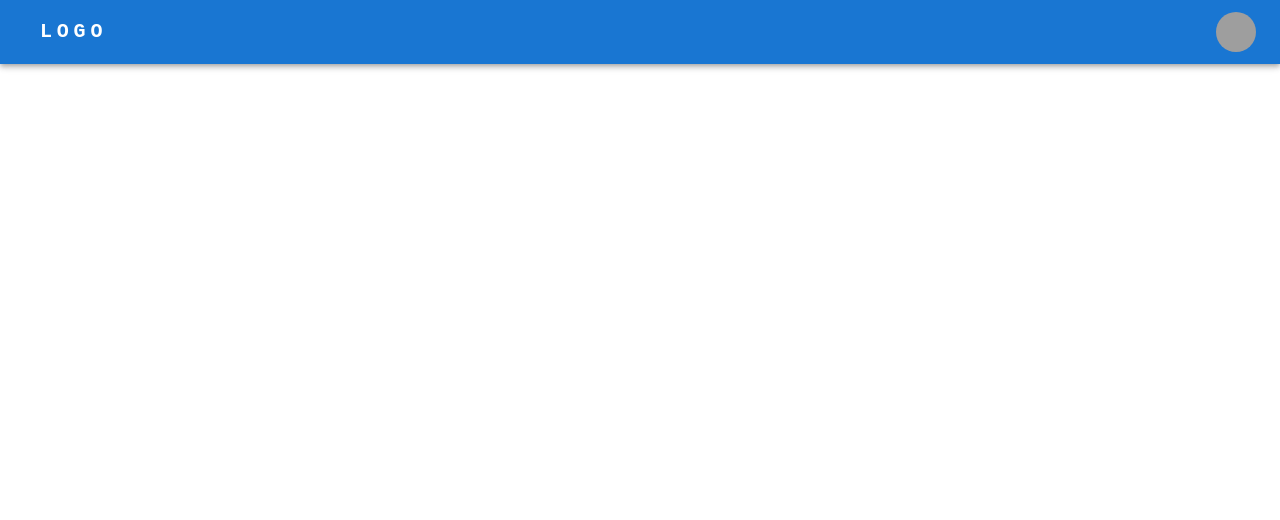
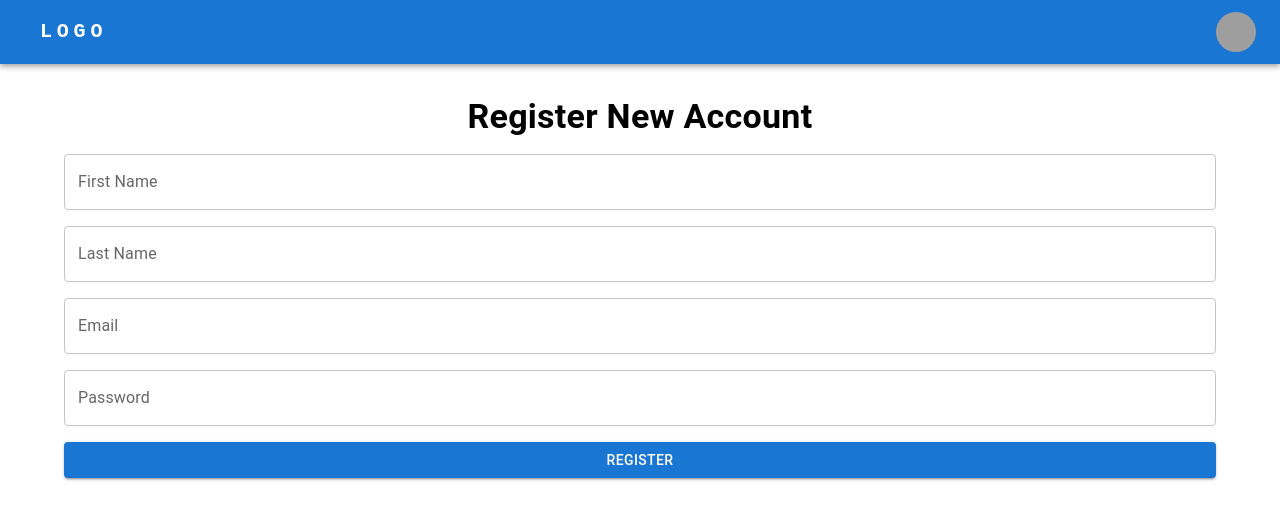
Before and after one commit to abdulrhman186883/ecommerce, a React (Vite) app in the folder frontend/: page /register in a window 1280 px wide. Before the commit this address had no page. Shown: the top 520 px of the page. Built offline with nearby package versions, Linux system fonts and the light colour scheme; grey boxes are pictures that could not be loaded; some icons are missing.

Commit message:
front end update 2

```diff
--- /dev/null
+++ b/frontend/src/Pages/Register.tsx
@@ -0,0 +1,119 @@
+import { useRef, useState } from "react";
+import Typography from "@mui/material/Typography";
+import Container from "@mui/material/Container";
+import Box from "@mui/material/Box";
+import TextField from "@mui/material/TextField";
+import Button from "@mui/material/Button";
+
+const RegisterPage = () => {
+  const firstNameRef = useRef<HTMLInputElement>(null);
+  const lastNameRef = useRef<HTMLInputElement>(null);
+  const emailRef = useRef<HTMLInputElement>(null);
+  const passwordRef = useRef<HTMLInputElement>(null);
+
+  const [errorMessage, setErrorMessage] = useState("");
+  const [emailError, setEmailError] = useState("");
+  const [generalError, setGeneralError] = useState("");
+
+  const validateEmail = (email: string) => {
+    return /^[^\s@]+@[^\s@]+\.[^\s@]+$/.test(email);
+  };
+
+  const onSubmit = async () => {
+    setErrorMessage("");
+    setEmailError("");
+    setGeneralError("");
+
+    const firstName = firstNameRef.current?.value?.trim();
+    const lastName = lastNameRef.current?.value?.trim();
+    const email = emailRef.current?.value?.trim();
+    const password = passwordRef.current?.value?.trim();
+
+    if (!email || !validateEmail(email)) {
+      setEmailError("Please enter a valid email address.");
+      return;
+    }
+
+    try {
+      const response = await fetch("http://localhost:3001/user/register", {
+        method: "POST",
+        headers: { "Content-Type": "application/json" },
+        body: JSON.stringify({ firstName, lastName, email, password }),
+      });
+
+      const data = await response.json();
+
+      if (!response.ok) {
+        // handle backend errors
+        if (response.status === 409) {
+          setErrorMessage("User already exists with this email.");
+        } else if (data?.message) {
+          setErrorMessage(data.message);
+        } else {
+          setErrorMessage("Something went wrong during registration.");
+        }
+        return;
+      }
+
+      console.log("Registered:", data);
+      alert("Account created successfully!");
+    } catch (error) {
+      console.error("Registration error:", error);
+      setGeneralError("Server connection error. Please try again later.");
+    }
+  };
+
+  return (
+    <Box
+      sx={{
+        display: "flex",
+        justifyContent: "center",
+        alignItems: "center",
+        mt: 4,
+      }}
+    >
+      <Container sx={{ textAlign: "center", maxWidth: 400 }}>
+        <Typography variant="h4" fontWeight="bold" gutterBottom>
+          Register New Account
+        </Typography>
+
+        <Box
+          sx={{
+            display: "flex",
+            flexDirection: "column",
+            gap: 2,
+            mt: 2,
+          }}
+        >
+          <TextField inputRef={firstNameRef} label="First Name" name="firstname" />
+          <TextField inputRef={lastNameRef} label="Last Name" name="lastname" />
+          <TextField
+            inputRef={emailRef}
+            label="Email"
+            name="email"
+            error={!!emailError || !!errorMessage}
+            helperText={emailError || errorMessage}
+          />
+          <TextField
+            inputRef={passwordRef}
+            label="Password"
+            name="password"
+            type="password"
+          />
+
+          {generalError && (
+            <Typography color="error" variant="body2">
+              {generalError}
+            </Typography>
+          )}
+
+          <Button onClick={onSubmit} variant="contained" color="primary">
+            Register
+          </Button>
+        </Box>
+      </Container>
+    </Box>
+  );
+};
+
+export default RegisterPage;
--- a/frontend/src/app.tsx
+++ b/frontend/src/app.tsx
@@ -2,11 +2,13 @@ import {BrowserRouter, Route, Routes} from "react-router-dom"
 import HomePage from "./Pages/home";
 import LoginPage from "./Pages/login";
 import NavBar from "./components/Navebar";
+import RegisterPage from "./Pages/Register";
 function App() {
     return (
         <BrowserRouter>
         <NavBar></NavBar>
         <Routes>
+            <Route  path="/register" element={<RegisterPage/>}/>
             <Route  path="/home" element={<HomePage/>}/>
             <Route  path="/" element={<LoginPage/>} />
         </Routes>
```
Also changed, not shown: 1 other file (tests, documents, lock files or other folders).
